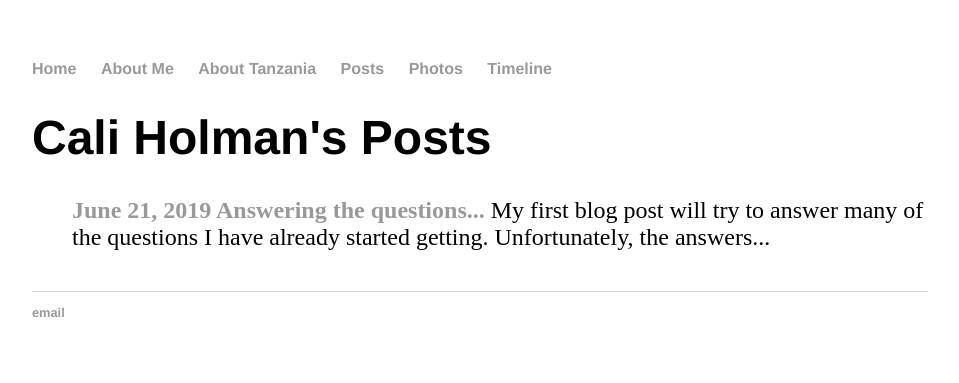
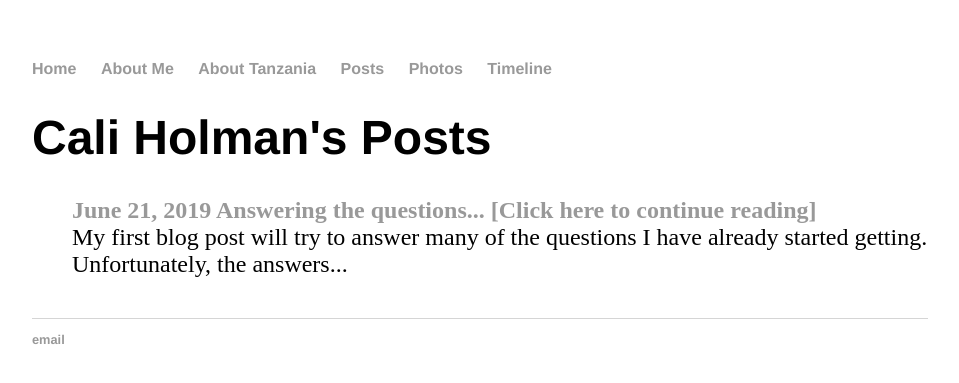
Before and after one commit to caliholman/caliholman.github.io, a Jekyll site: the page built from posts/index.html, in a window 1280 px wide. Shown: the top 383 px of the page, without its empty margins (160-1119 px from the left). Built offline with Jekyll 4.4.1, drawn with Linux system fonts in a browser that asks for light colours.

Commit message:
Closes #10

```diff
--- a/posts/index.html
+++ b/posts/index.html
@@ -7,7 +7,8 @@ title: Cali Holman's Posts
 
 	  {% for post in site.posts %}
              <li>
-		<a style="font-weight:bold" href="{{ post.url }}" title="{{ post.title }}">{{ post.date | date: '%B %d, %Y' }} {{ post.title }}</a>
+		<a style="font-weight:bold" href="{{ post.url }}" title="{{ post.title }}">{{ post.date | date: '%B %d, %Y' }} {{ post.title }} [Click here to continue reading]</a>
+		<br>
 		{{ post.content | strip_html | truncatewords: 20 }}
 	     </li>
 	  {% endfor %}
```
